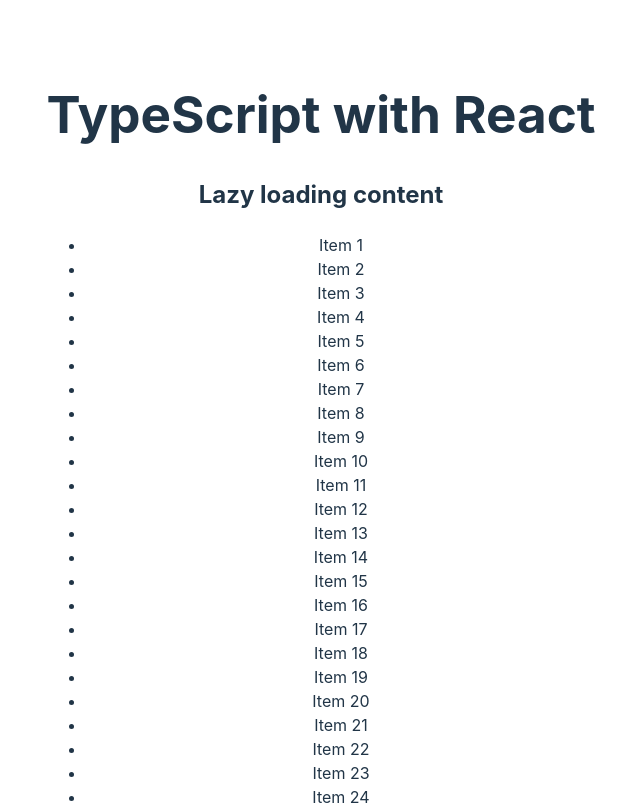
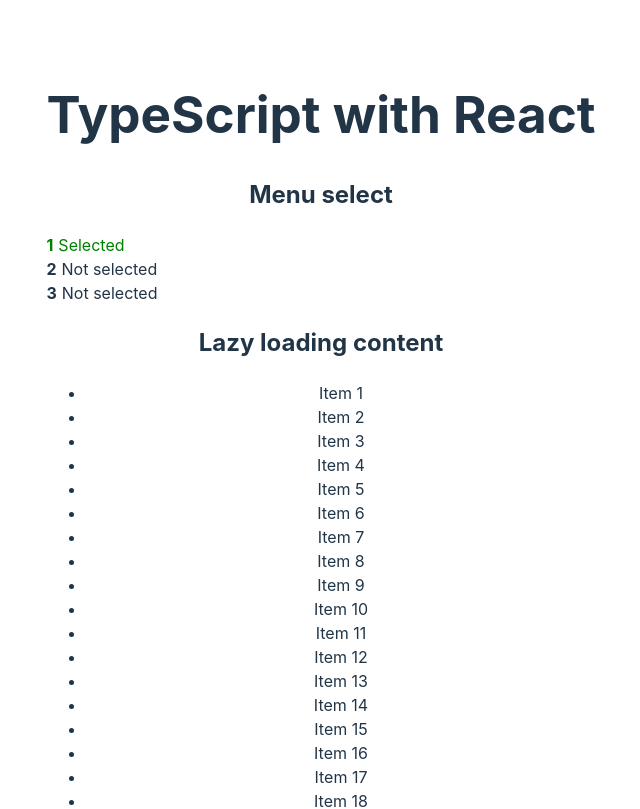
Before and after one commit to msselizabeth/typescript-learning, a React (Vite) app in the folder ts-react/: page / in a window 1280 px wide. Shown: the top 809 px of the page, without its empty margins (319-959 px from the left). Built offline with nearby package versions, Linux system fonts and the light colour scheme.

Commit message:
solved and added to App.tsx task 4

```diff
--- a/ts-react/src/App.tsx
+++ b/ts-react/src/App.tsx
@@ -1,6 +1,7 @@
 import { useEffect, useState } from 'react';
 import './App.css'
 import { Observer } from './tasks/1';
+import { ComponentApp } from './tasks/4';
 
 
 function App() {
@@ -44,6 +45,8 @@
   return (
     <div style={{ padding: "20px" }}>
       <h1>TypeScript with React</h1>
+      <h2>Menu select</h2>
+      <ComponentApp />
 
       <h2>Lazy loading content</h2>
       <ul>
--- a/ts-react/src/tasks/4.tsx
+++ b/ts-react/src/tasks/4.tsx
@@ -1,28 +1,40 @@
-import React, { createContext, useMemo, useState, useContext } from "react";
-import noop from "lodash/noop";
+import React, { createContext, useMemo, useState, useContext, ReactNode } from "react";
+import "./select-styles.css";
 
 type MenuIds = "first" | "second" | "last";
 type Menu = { id: MenuIds; title: string };
 
-// Додати тип Menu Selected
+type SelectedMenu = {
+  id: MenuIds;
+};
+
+type MenuSelected = {
+  selectedMenu: SelectedMenu;
+}
+
+type MenuAction = {
+  onSelectedMenu: (menu: SelectedMenu) => void;
+};
+
+type PropsProvider = {
+  children: ReactNode; // Add type
+};
+type PropsMenu = {
+  menus: Menu[];
+};
 
 const MenuSelectedContext = createContext<MenuSelected>({
-  selectedMenu: {},
+  selectedMenu: {id: "first"},
 });
 
-// Додайте тип MenuAction
-
 const MenuActionContext = createContext<MenuAction>({
-  onSelectedMenu: noop,
+  onSelectedMenu: () => {},
 });
 
-type PropsProvider = {
-  children; // Додати тип для children
-};
 
 function MenuProvider({ children }: PropsProvider) {
   // Додати тип для SelectedMenu він повинен містити { id }
-  const [selectedMenu, setSelectedMenu] = useState<SelectedMenu>({});
+  const [selectedMenu, setSelectedMenu] = useState<SelectedMenu>({id: "first"});
 
   const menuContextAction = useMemo(
     () => ({
@@ -47,9 +59,6 @@
   );
 }
 
-type PropsMenu = {
-  menus; // Додайте вірний тип для меню
-};
 
 function MenuComponent({ menus }: PropsMenu) {
   const { onSelectedMenu } = useContext(MenuActionContext);
@@ -58,8 +67,8 @@
   return (
     <>
       {menus.map((menu) => (
-        <div key={menu.id} onClick={() => onSelectedMenu({ id: menu.id })}>
-          {menu.title}{" "}
+        <div key={menu.id} onClick={() => onSelectedMenu({ id: menu.id })} className={`select  ${selectedMenu.id === menu.id ? "selected" : ""}`}>
+          <span className="select-title">{menu.title}</span>
           {selectedMenu.id === menu.id ? "Selected" : "Not selected"}
         </div>
       ))}
@@ -71,15 +80,15 @@
   const menus: Menu[] = [
     {
       id: "first",
-      title: "first",
+      title: "1",
     },
     {
       id: "second",
-      title: "second",
+      title: "2",
     },
     {
       id: "last",
-      title: "last",
+      title: "3",
     },
   ];
 
--- /dev/null
+++ b/ts-react/src/tasks/select-styles.css
@@ -0,0 +1,10 @@
+.select{
+    display: flex;
+    gap: 5px;
+}
+.select-title{
+    font-weight: 700;
+}
+.selected{
+    color: green;
+}
```
